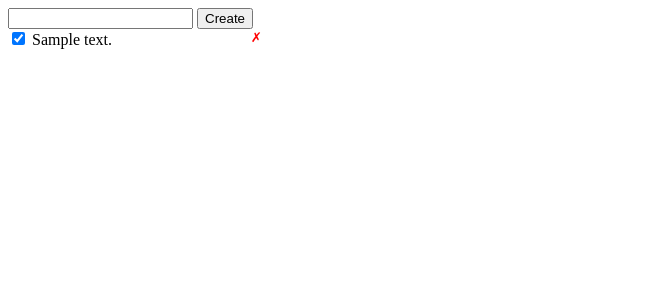
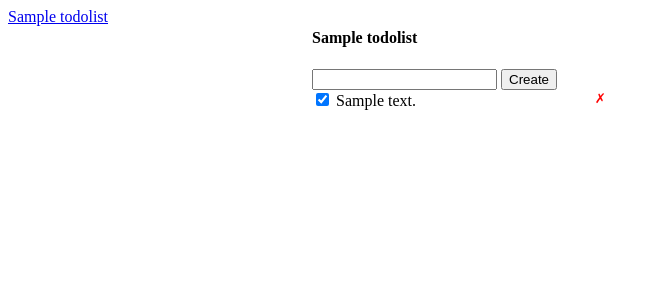
Before and after one commit to 00Cedge/To-do-app, a Flask app: template templates/index.html in a window 1280 px wide. Shown: the top 300 px of the page, without its empty margins (0-659 px from the left). Run offline with Flask 2, Linux system fonts and the light colour scheme; the template is opened without the code that fills it: values that come from a table or form of the project are taken from there, others are empty; tables that the repository leaves empty hold one stand-in row (values such as "Sample post").

Commit message:
add selectable todo lists

```diff
--- a/app.py
+++ b/app.py
@@ -77,10 +77,17 @@ def delete_todo(todo_id):
   return jsonify({ 'success':True})
 
 
+@app.route('/lists/<list_id>')
+def get_list_todos(list_id):
+    return render_template('index.html',
+    lists=TodoList.query.all(),
+    active_list=TodoList.query.get(list_id),
+    todos=Todo.query.filter_by(list_id=list_id).order_by('id').all())
+
+
 @app.route('/')
 def index():
-    return render_template('index.html', data=Todo.query.order_by('id').all())
-
+    return redirect(url_for('get_list_todos', list_id=1))
 
 if __name__ == '__main__':
     app.run(host="0.0.0.0", debug=True)
--- a/templates/index.html
+++ b/templates/index.html
@@ -10,7 +10,7 @@
         list-style: none;
         padding: 0;
         margin: 0;
-        width: 260px;
+        width: 300px;
       }
       li button {
         -webkit-appearance: none;
@@ -22,25 +22,45 @@
         cursor: pointer;
       }
 
+      .list_wrapper, .todos_wrapper {
+        display: inline-block;
+        vertical-align: top;
+      }
+
     </style>
   </head>
   <body>
+
+    <div class="list_wrapper">
+      <ul id="lists">
+        {% for list in lists %}
+        <li>
+          <a href="/lists/{{ list.id}}">
+            {{ list.name }}
+           </a>
+        </li>
+        {% endfor %}
+      </ul>
+    </div>
+
+    <div class="todos_wrapper">
+      <h4>{{ active_list.name}}</h4>
       <div id="error" class="hidden">Something went wrong!</div>
       <form id="form" method="post" action="/todos/create">
         <input type="text" id="description" name="description" />
         <input type="submit" value="Create" />
       </form>
-
       <ul id="todos">
-      {% for d in data %}
+        {% for todo in todos %}
         <li>
-        <input class="check-completed" type="checkbox" data-id="{{ d.id }}" {% if d.completed %}
+          <input class="check-completed" type="checkbox" data-id="{{ todo.id }}" {% if todo.completed %}
           checked{%endif%} />
-        {{ d.description }}
-        <button class ="delete-button"  data-id="{{ d.id}}">&cross;</button>
+          {{ todo.description }}
+          <button class ="delete-button"  data-id="{{ todo.id}}">&cross;</button>
         </li>
         {% endfor %}
       </ul>
+    </div>
 
     <script>
 
```
Lines whose indentation alone changed are shown as unchanged.
